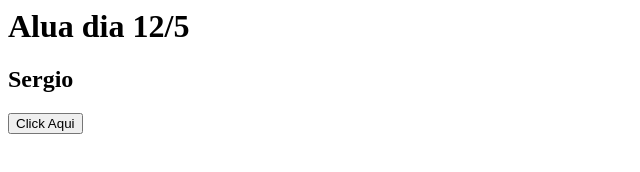
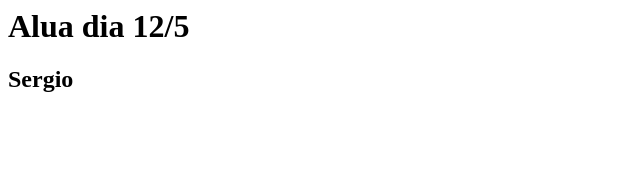
Before and after one commit to sergiolmm-pucc/PESIII, a website: page index.html in a window 1280 px wide. Shown: the whole page, without its empty margins (0-640 px from the left). Drawn offline with Linux system fonts and the light colour scheme.

Commit message:
testes funcionais

```diff
--- a/index.html
+++ b/index.html
@@ -9,7 +9,7 @@
         Sergio<br>
       </h2>
 
-      <button id="sendbutton" value="teste" onClick="alerta()">Click Aqui</button>
+      <button id="sendbutton" hidden="true" value="teste" onClick="alerta()">Click Aqui</button>
       <br>
       <hi>
         <p id="demo"></p>
```
